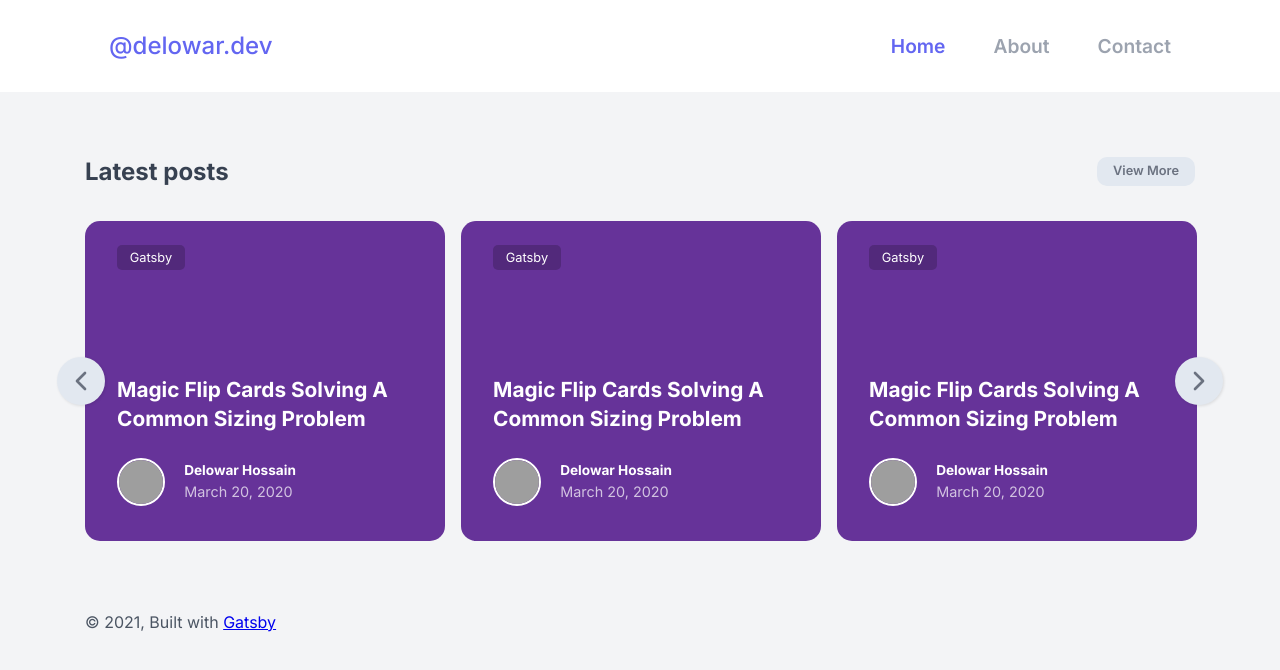
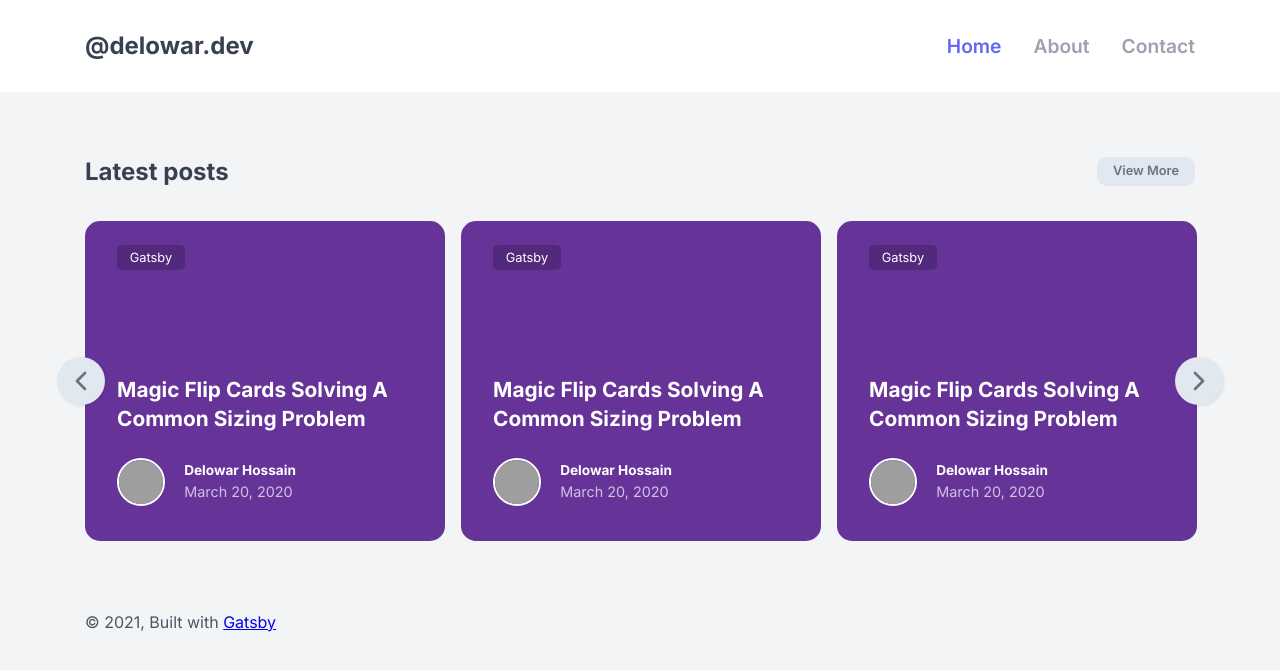
Before and after one commit to delowardev/blog, a Gatsby site: page / in a window 1280 px wide. Built offline with nearby package versions, Linux system fonts and the light colour scheme; Gatsby itself is replaced by a stand-in of ours; grey boxes are pictures that could not be loaded.

Commit message:
header adjustment

```diff
--- a/src/components/header.js
+++ b/src/components/header.js
@@ -22,6 +22,7 @@ const Header = ({ siteTitle }) => {
     return (
         <header className="header">
             <div className="container">
+                <div className="header-inner">
                     <div className="row justify-content-between align-items-center">
                         <div className="col-auto">
                             <Link className='branding' to='/'>
@@ -45,6 +46,7 @@ const Header = ({ siteTitle }) => {
                         </div>
                     </div>
                 </div>
+            </div>
         </header>
     )
 }
--- a/src/styles/scss/components/header.scss
+++ b/src/styles/scss/components/header.scss
@@ -1,19 +1,23 @@
+.header-inner {
+  margin: 0 -1rem;
+}
+
 .header {
   background: white;
   padding: 1rem 0;
   .branding {
     font-size: 1.5rem;
     text-decoration: none;
-    font-weight: 500;
-    padding: 1rem 1.5rem;
-    color: var(--primary);
+    font-weight: 700;
+    padding: 1rem;
+    color: var(--primary-heading);
   }
   nav {
     a {
       font-size: 1.2rem;
       text-decoration: none;
       font-weight: 600;
-      padding: 1rem 1.5rem;
+      padding: 1rem;
       color: var(--omega);
       &:hover,
       &.is-active {
```
Lines whose indentation alone changed are shown as unchanged.
